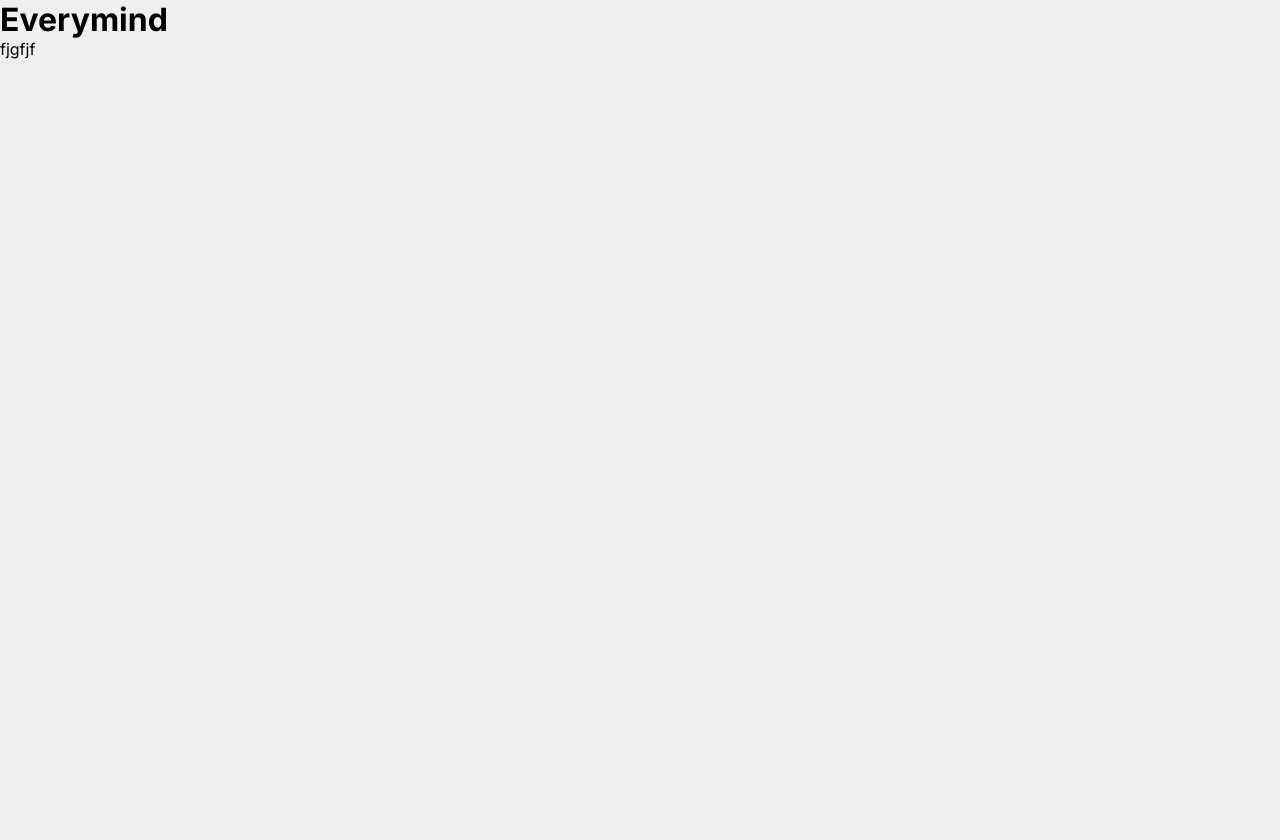
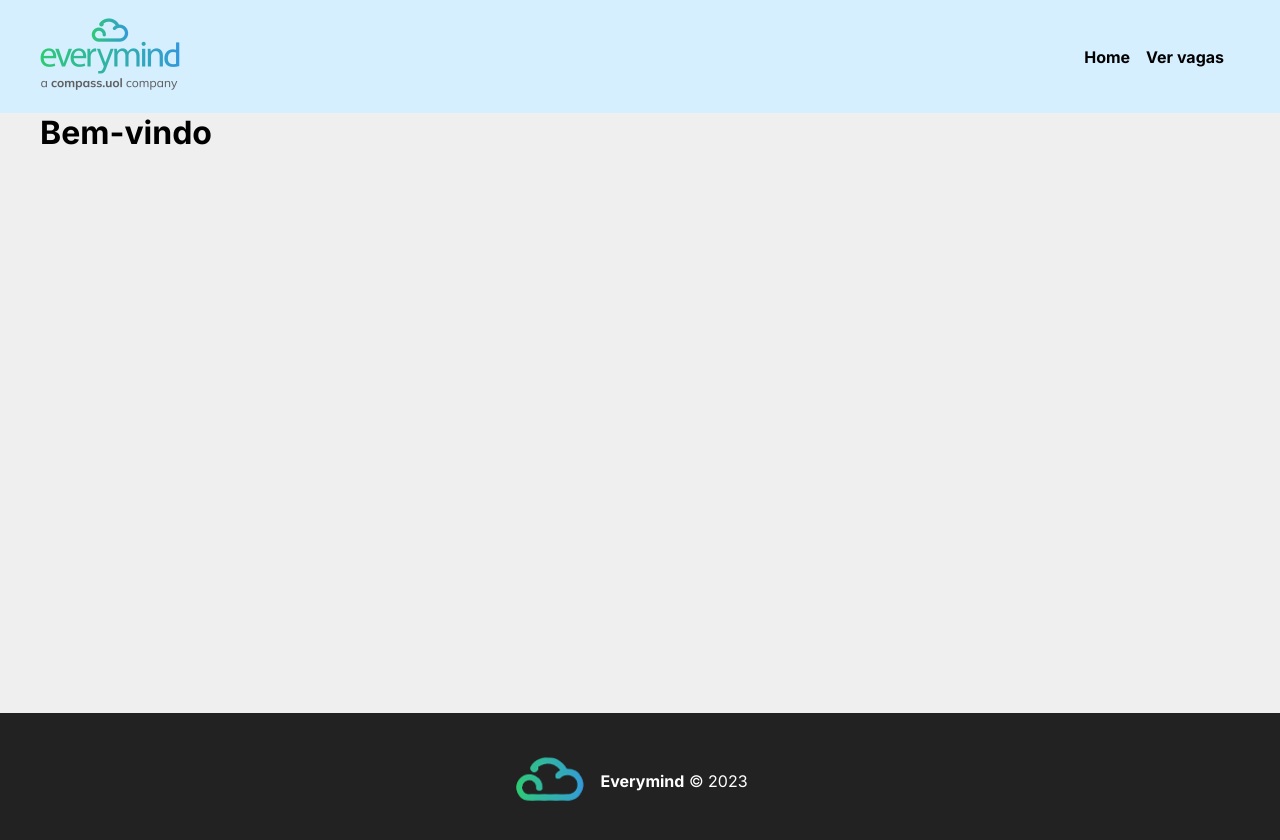
Before and after one commit to guiwoliveira/Site-Cadastro-Vagas, a React (Create React App) app: page / in a window 1280 px wide. Shown: the top 840 px of the page. Before the commit the page ends 800 px from the top, so only its background shows below. Built offline with nearby package versions, Linux system fonts and the light colour scheme.

Commit message:
navbar e footer implementados

```diff
--- a/src/App.js
+++ b/src/App.js
@@ -1,11 +1,29 @@
+import { BrowserRouter as Router, Route, Routes, Link } from "react-router-dom";
+import Home from './components/pages/Home';
+import Cadastro from './components/pages/Cadastro';
+import Alteracao from './components/pages/Alteracao';
+import VerVagas from './components/pages/VerVagas';
 
+import Container from './components/layout/Container';
+import Navbar from './components/layout/Navbar';
+import Footer from "./components/layout/Footer";
 
 function App() {
   return (
-    <div className="App">
-      <h1>Everymind</h1>
-      <p>fjgfjf</p>
-    </div>
+    <Router>
+      <Navbar />
+
+      <Container customClass="min-height">
+        <Routes>
+          <Route path="/" element={<Home />} />
+          <Route path="/cadastro" element={<Cadastro />} />
+          <Route path="/alteracao" element={<Alteracao />} />
+          <Route path="/vagas" element={<VerVagas />} />
+        </Routes>
+      </Container>
+
+      <Footer />
+    </Router>
   );
 }
 
--- /dev/null
+++ b/src/components/layout/Container.js
@@ -0,0 +1,11 @@
+import styles from './Container.module.css'
+
+function Container(props) {
+    return(
+        <div className={`${styles.container} ${styles[props.customClass]}`}>
+            {props.children}
+        </div>
+    )
+}
+
+export default Container
--- /dev/null
+++ b/src/components/layout/Container.module.css
@@ -0,0 +1,20 @@
+.container {
+    width: 1200px;
+    display: flex;
+    justify-content: space-between;
+    margin: 0 auto;
+    flex-wrap: wrap;
+}
+
+.min-height {
+    min-height: 75%;
+}
+
+.start {
+    justify-content: flex-start;
+}
+
+.column {
+    flex-direction: column;
+    justify-content: flex-start;
+}
--- /dev/null
+++ b/src/components/layout/Footer.js
@@ -0,0 +1,20 @@
+import styles from './Footer.module.css'
+import logo from '../../img/logo.png'
+
+function Footer() {
+    return (
+    <footer className={styles.footer}>
+        <ul className={styles.list}>
+            <li className={styles.item}>
+                <img src={logo} alt="vagas"  />
+            </li>
+            <li className={styles.item}>
+                <p className={styles.copy_right}>
+                    <span>Everymind</span> &copy; 2023
+                </p>
+            </li>
+        </ul>
+    </footer>)
+}
+
+export default Footer
--- /dev/null
+++ b/src/components/layout/Footer.module.css
@@ -0,0 +1,34 @@
+.footer {
+    background-color: #222;
+    color: #fff;
+    padding: 2em;
+    text-align: center;
+}
+
+.div_footer {
+    display: flex;
+    justify-content: center;
+    align-items: center;
+}
+
+.list {
+    margin: 0 auto;
+    display: flex;
+    list-style: none;
+    align-items: center;
+    justify-content: center;
+}
+
+.item {
+    margin-right: 1em;
+    text-decoration: none;
+}
+
+.copy_right {
+    color: #fff;
+}
+
+.copy_right span {
+    font-weight: bold;
+    color: #fff;
+}
--- /dev/null
+++ b/src/components/layout/Navbar.js
@@ -0,0 +1,26 @@
+import {Link} from 'react-router-dom'
+
+import Container from './Container'
+
+import styles from './Navbar.module.css'
+import logo from '../../img/logo_completo.png'
+
+function NavBar() {
+    return (
+        <nav class={styles.navbar}>
+            <Container>
+                <Link to="/"><img src={logo} alt="vagas" /></Link>
+                <ul className={styles.list}>
+                    <li className={styles.item}>
+                        <Link to="/">Home</Link>
+                    </li>
+                    <li className={styles.item}>
+                        <Link to="/vagas">Ver vagas</Link>
+                    </li>
+                </ul>
+            </Container>
+      </nav>
+    )
+}
+
+export default NavBar
--- /dev/null
+++ b/src/components/layout/Navbar.module.css
@@ -0,0 +1,26 @@
+.navbar {
+    display: flex;
+    justify-content:  space-between;
+    background-color: #D6EFFF;
+    padding: 1em;
+}
+
+.list {
+    display: flex;
+    list-style: none;
+    align-items: center;
+}
+
+.item {
+    margin-right: 1em;
+}
+
+.item a {
+    color: #000;
+    text-decoration: none;
+    font-weight: 700;
+}
+
+.item a:hover {
+    color: #009DFF;
+}
--- /dev/null
+++ b/src/components/pages/Alteracao.js
@@ -0,0 +1,7 @@
+function Alteracao() {
+    return(
+        <h1>Altere a vaga</h1>
+    )
+}
+
+export default Alteracao
--- /dev/null
+++ b/src/components/pages/Cadastro.js
@@ -0,0 +1,7 @@
+function Cadastro() {
+    return(
+        <h1>Cadastre sua vaga</h1>
+    )
+}
+
+export default Cadastro
--- /dev/null
+++ b/src/components/pages/Home.js
@@ -0,0 +1,7 @@
+function Home() {
+    return(
+        <h1>Bem-vindo</h1>
+    )
+}
+
+export default Home
--- /dev/null
+++ b/src/components/pages/VerVagas.js
@@ -0,0 +1,7 @@
+function VerVagas() {
+    return(
+        <h1>Vagas cadastradas</h1>
+    )
+}
+
+export default VerVagas
```
Also changed, not shown: src/img/logo.png (added).
